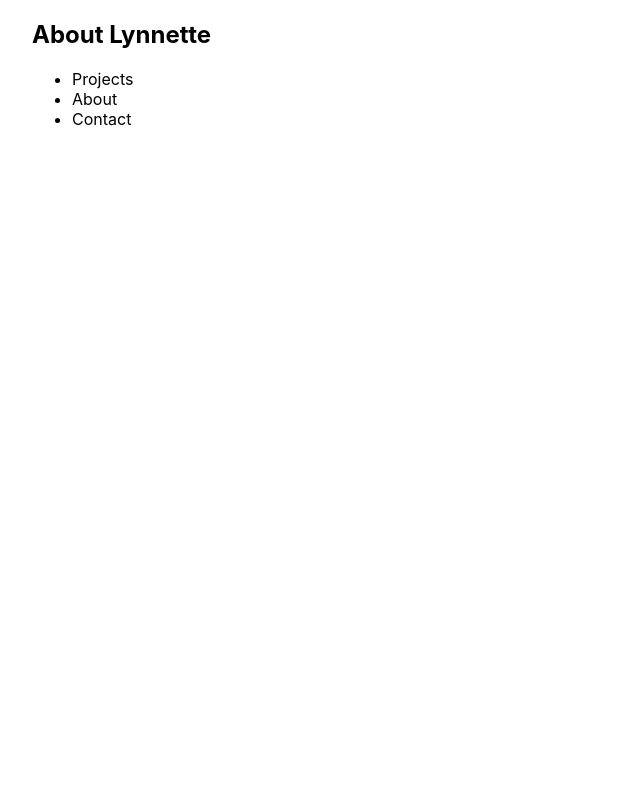
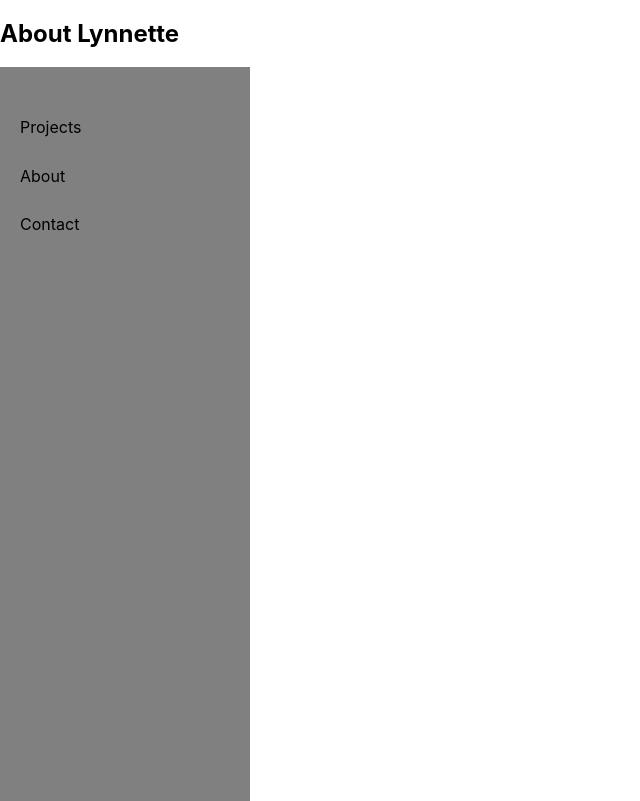
Before and after one commit to LilEngineerThatCould/personal-portfolio, a Next.js app: page /about in a window 1280 px wide. Shown: the whole page, without its empty margins (0-640 px from the left). Built offline with nearby package versions, Linux system fonts and the light colour scheme.

Commit message:
style: styled navigation

```diff
--- a/package.json
+++ b/package.json
@@ -10,6 +10,7 @@
   },
   "dependencies": {
     "next": "12.2.5",
+    "normalize.css": "^8.0.1",
     "react": "18.2.0",
     "react-dom": "18.2.0"
   },
--- a/pages/_app.js
+++ b/pages/_app.js
@@ -1,4 +1,5 @@
 import '../styles/globals.css'
+import 'normalize.css/normalize.css';
 
 function MyApp({ Component, pageProps }) {
   return <Component {...pageProps} />
--- a/pages/about.js
+++ b/pages/about.js
@@ -1,10 +1,7 @@
 import Theme from '../src/theme'
-import styles from '../styles/Home.module.css'
 
 export default function About() {
   return (
-    <div className={styles.container}>
-        <Theme header="About Lynnette"/>
-    </div>
+    <Theme header="About Lynnette"/>
   )
 }
--- a/pages/contact.js
+++ b/pages/contact.js
@@ -1,10 +1,7 @@
 import Theme from '../src/theme'
-import styles from '../styles/Home.module.css'
 
 export default function Contact() {
   return (
-    <div className={styles.container}>
-        <Theme header="Contact Lynnette"/>
-    </div>
+    <Theme header="Contact Lynnette"/>
   )
 }
--- a/pages/index.js
+++ b/pages/index.js
@@ -1,10 +1,7 @@
-import styles from '../styles/Home.module.css'
 import Theme from '../src/theme'
 
 export default function Home() {
   return (
-    <div className={styles.container}>
-      <Theme header="Home"/>
-    </div>
+    <Theme header="Home"/>
   )
 }
--- a/pages/projects.js
+++ b/pages/projects.js
@@ -1,10 +1,7 @@
 import Theme from '../src/theme'
-import styles from '../styles/Home.module.css'
 
 export default function Projects() {
   return (
-    <div className={styles.container}>
-        <Theme header="Projects by Lynnette"/>
-    </div>
+    <Theme header="Projects by Lynnette"/>
   )
 }
--- /dev/null
+++ b/src/theme/Theme.module.css
@@ -0,0 +1,3 @@
+.themeContainer {
+    height: calc(100vh - 66px);
+}
--- a/src/theme/index.js
+++ b/src/theme/index.js
@@ -1,14 +1,16 @@
 import React from 'react';
-import SideNav from './navigation/side-nav'
+import SideNav from './navigation/SideNav'
+import styles from './Theme.module.css';
 
+const { themeContainer } = { ...styles }
 class Theme extends React.Component {
 
     render() {
         return (
-            <>
+            <div className={themeContainer}>
                 <h2>{this.props.header}</h2>
                 <SideNav />
-            </>
+            </div>
         )
     }
 }
--- /dev/null
+++ b/src/theme/navigation/SideNav/SideNav.module.css
@@ -0,0 +1,25 @@
+.nav {
+    background-color: grey;
+    max-width: 250px;
+    height: 100%;
+    padding: 15px 0px 0px 0px;
+}
+
+.ul {
+    padding: 10px;
+}
+
+.li {
+    list-style-type: none;
+    border-radius: 32px;
+    padding: 10px 10px 10px 10px;
+    margin-bottom: 10px;
+}
+
+.li:hover {
+    background-color: darkslategray;
+}
+
+.a {
+    width: 100%;
+}
--- a/src/theme/navigation/side-nav/index.js
+++ b/src/theme/navigation/SideNav/index.js
@@ -1,18 +1,21 @@
 import React from 'react';
 import Link from 'next/link'
+import styles from './SideNav.module.css'
+
+const { nav, li, ul, a } = { ...styles }
 
 class SideNav extends React.Component {
     render() {
         return (
-            <nav>
-                <ul>
-                    <li>
-                        <Link href="/projects"><a>Projects</a></Link>
+            <nav className={nav}>
+                <ul className={ul}>
+                    <li className={li}>
+                        <Link href="/projects"><a className={a}>Projects</a></Link>
                     </li>
-                    <li>
+                    <li className={li}>
                         <Link href="/about"><a>About</a></Link>
                     </li>
-                    <li>
+                    <li className={li}>
                         <Link href="/contact"><a>Contact</a></Link>
                     </li>
                 </ul>
```
